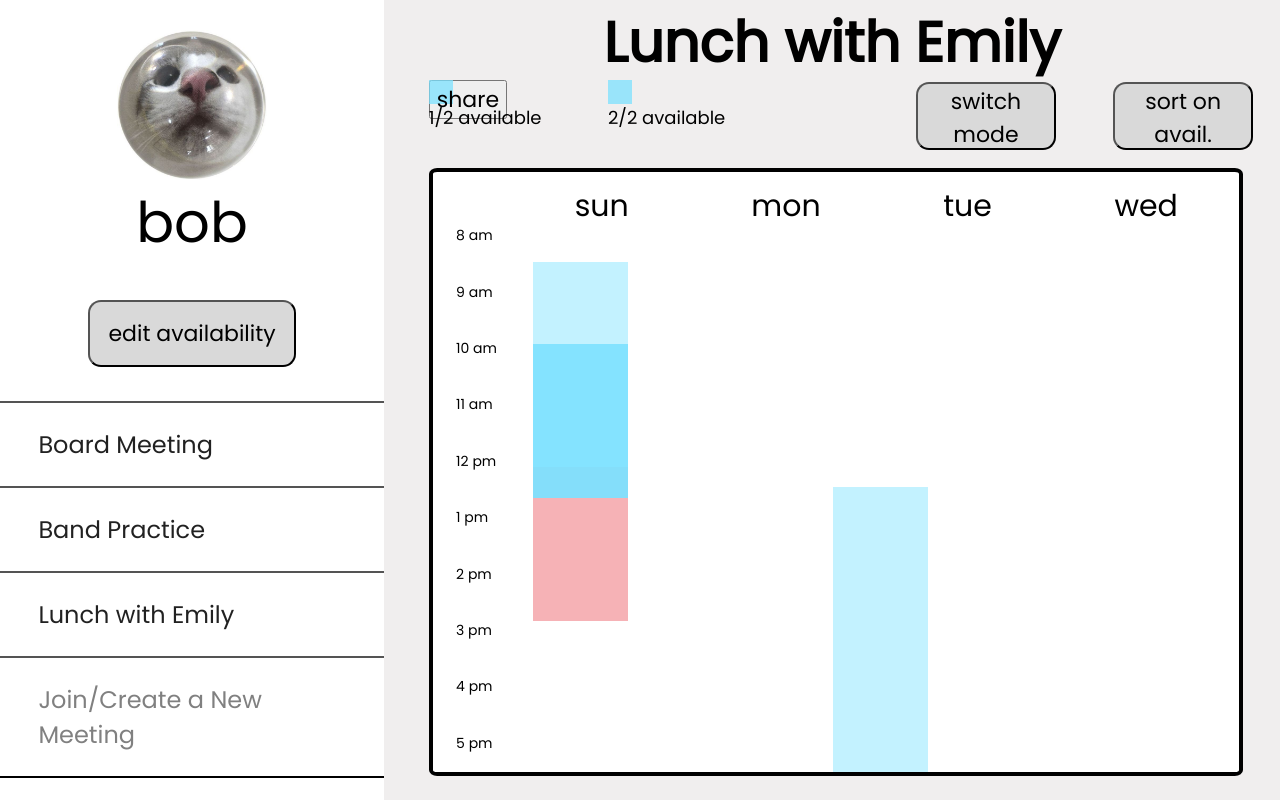
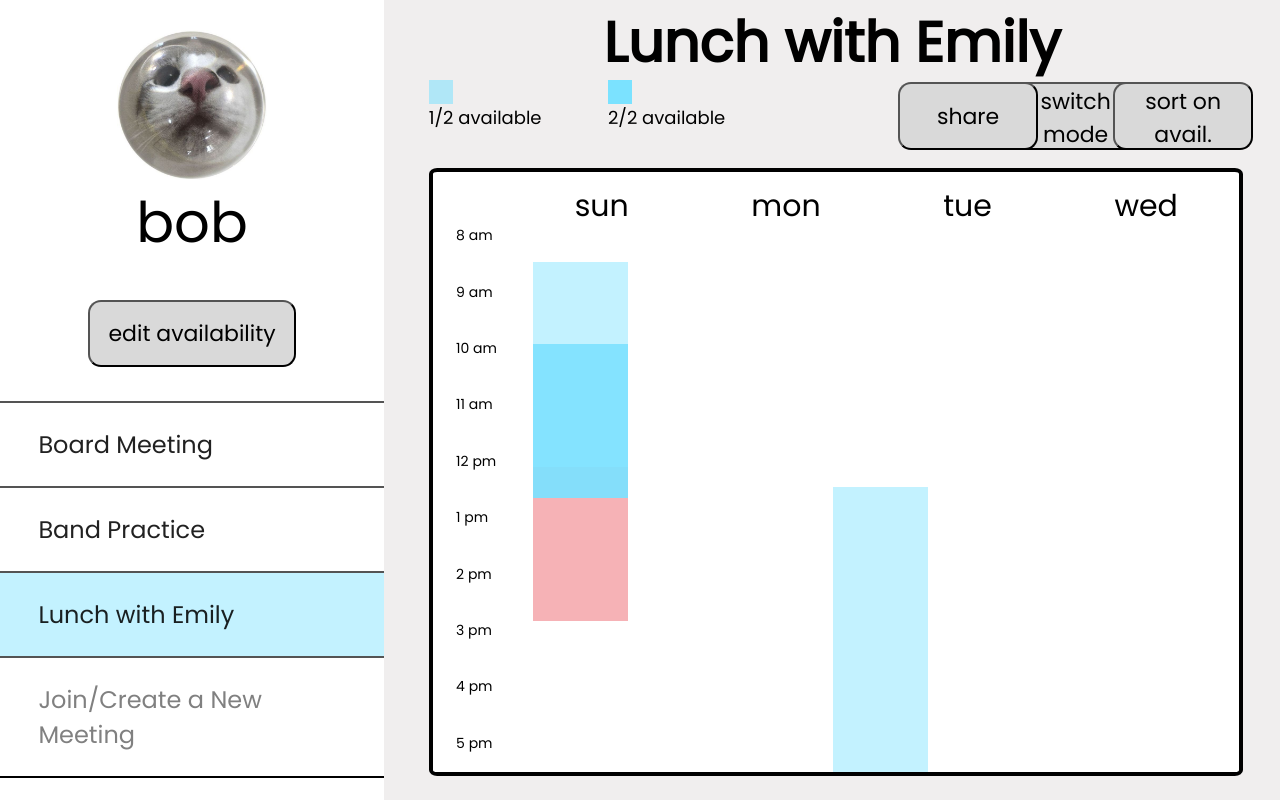
Before and after one commit to wufiona/meet2gether, a plain HTML site: page index.html in a window 1280 px wide. Shown: the top 800 px of the page. Drawn offline with Linux system fonts and the light colour scheme.

Commit message:
show selection of tab on the left ; fix colors in the top and spacing of buttons

```diff
--- a/index.html
+++ b/index.html
@@ -85,7 +85,7 @@
           <span class="meeting-label">Band Practice</span>
         </button>
 
-        <button class="meeting-button">
+        <button class="meeting-button selected">
           <div class="meeting-icon"></div>
           <span class="meeting-label">Lunch with Emily</span>
         </button>
--- a/style.css
+++ b/style.css
@@ -32,6 +32,10 @@ body {
   font-size: 56px;
   opacity: 1;
   text-align: center;
+}
+
+.selected {
+  background: rgba(124,226,255,0.46000000834465027) !important;
 }
 
 .cal {
@@ -231,7 +235,7 @@ aside {
 .least {
   width: 24px;
   height: 24px;
-  background: rgba(123,226,255,0.7400000095367432);
+  background: rgba(123,226,255,0.5400000095367432);
   position: relative;
   overflow: hidden;
 }
@@ -262,7 +266,7 @@ aside {
 .most {
   width: 24px;
   height: 24px;
-  background: rgba(123,226,255,0.7400000095367432);
+  background: rgba(123,226,255,1);
   position: relative;
   overflow: hidden;
 }
@@ -285,7 +289,7 @@ aside {
   opacity: 1;
   position: absolute;
   top: 2px;
-  right: 30%;
+  right: 20%;
   border-radius: 13px;
   overflow: hidden;
 }
@@ -301,6 +305,18 @@ aside {
   overflow: hidden;
 }
 
+.button_3 {
+  width: 140px;
+  height: 68px;
+  background: rgba(217,217,217,1);
+  opacity: 1;
+  position: absolute;
+  top: 2px;
+  right: 32%;
+  border-radius: 13px;
+  overflow: hidden;
+}
+
 .label {
   width: 111px;
   color: rgba(0,0,0,1);
```
